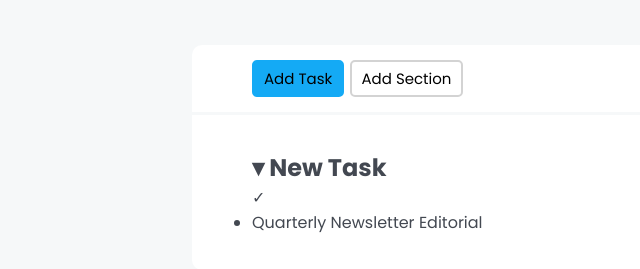
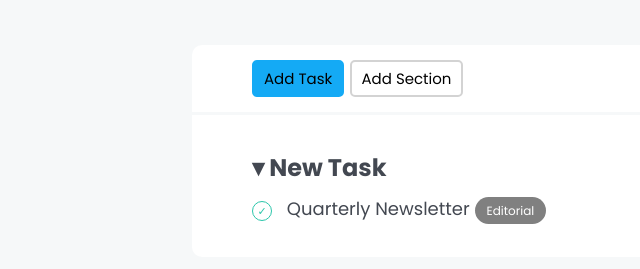
Before and after one commit to claudia13-prog/html-css-toboolist, a plain HTML site: page index.html in a window 1280 px wide. Shown: the part 97-366 px from the top of the page, without its empty margins (0-640 px from the left). Drawn offline with Linux system fonts and the light colour scheme.

Commit message:
created basic style of list section

```diff
--- a/css/style.css
+++ b/css/style.css
@@ -77,3 +77,38 @@ section{
     border: 2px solid #14AAF5;
 
 }
+
+
+/* Section List style */
+
+h2{
+    margin-bottom: 10px;
+}
+
+
+.check{
+    display: inline-block;
+    color: #2CC6AB;
+    height: 20px;
+    width: 20px;
+    border: 1px solid #2CC6AB;
+    border-radius: 100%;
+    text-align: center;
+    line-height: 18px;
+    font-size: 11px;
+    margin-right: 10px;
+}
+
+ul{
+    list-style: none;
+    font-size: 18px;
+}
+
+.tag{
+    background-color: gray;
+    color: white;
+    font-size: 12px;
+    padding: 5px 12px;
+    border-radius: 20px;
+
+}
--- a/index.html
+++ b/index.html
@@ -38,9 +38,12 @@
 
         <section id="ul-section" class="white-background">
 
-            <h1>&dtrif; New Task</h1>
+            <h2>&dtrif; New Task</h2>
             <ul>
-                <div>&check;</div><li>Quarterly Newsletter <span>Editorial</span></li>
+                <li><div class="check">&check;</div>
+                    Quarterly Newsletter
+                    <span class="tag">Editorial</span>
+                </li>
             </ul>
 
         </section>
```
